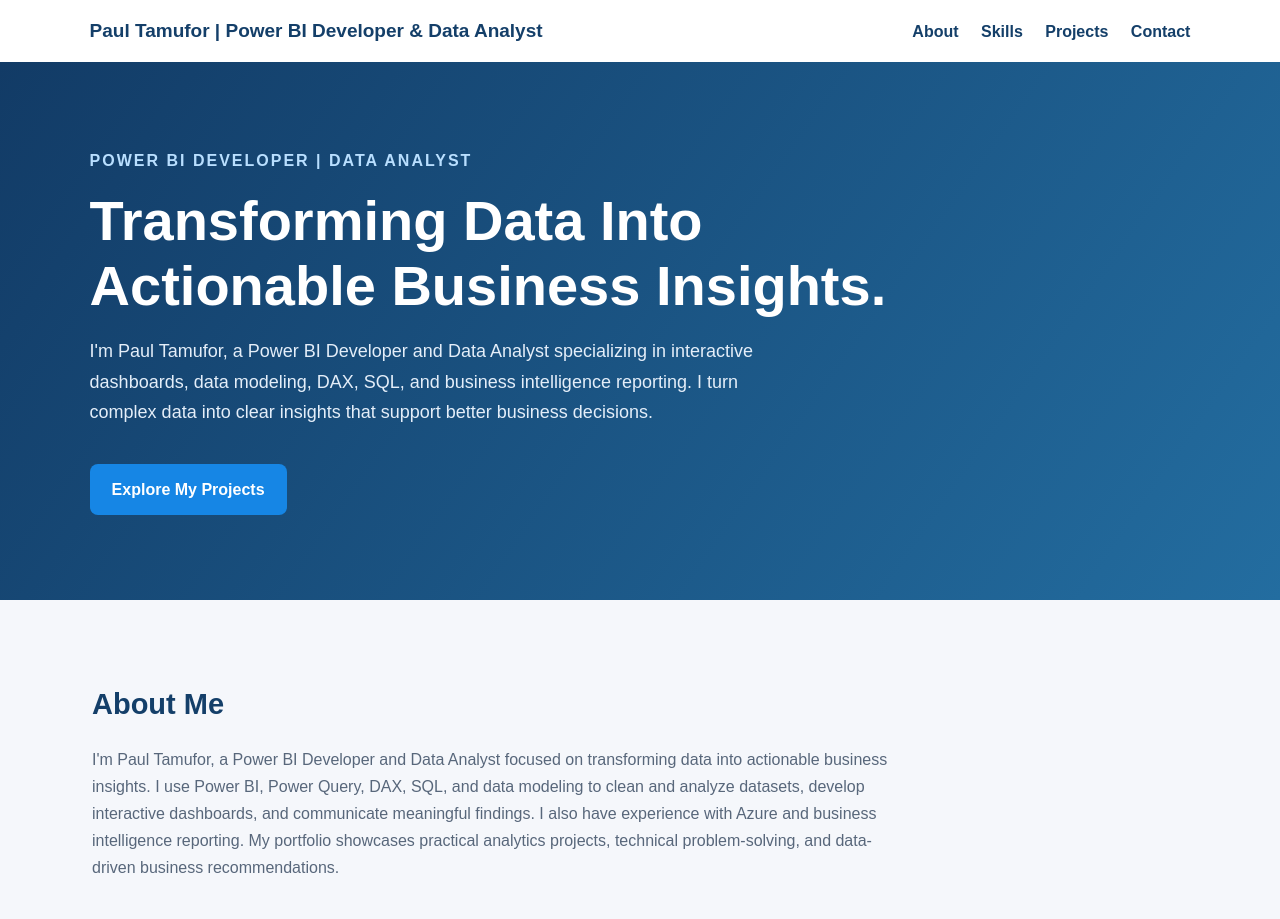
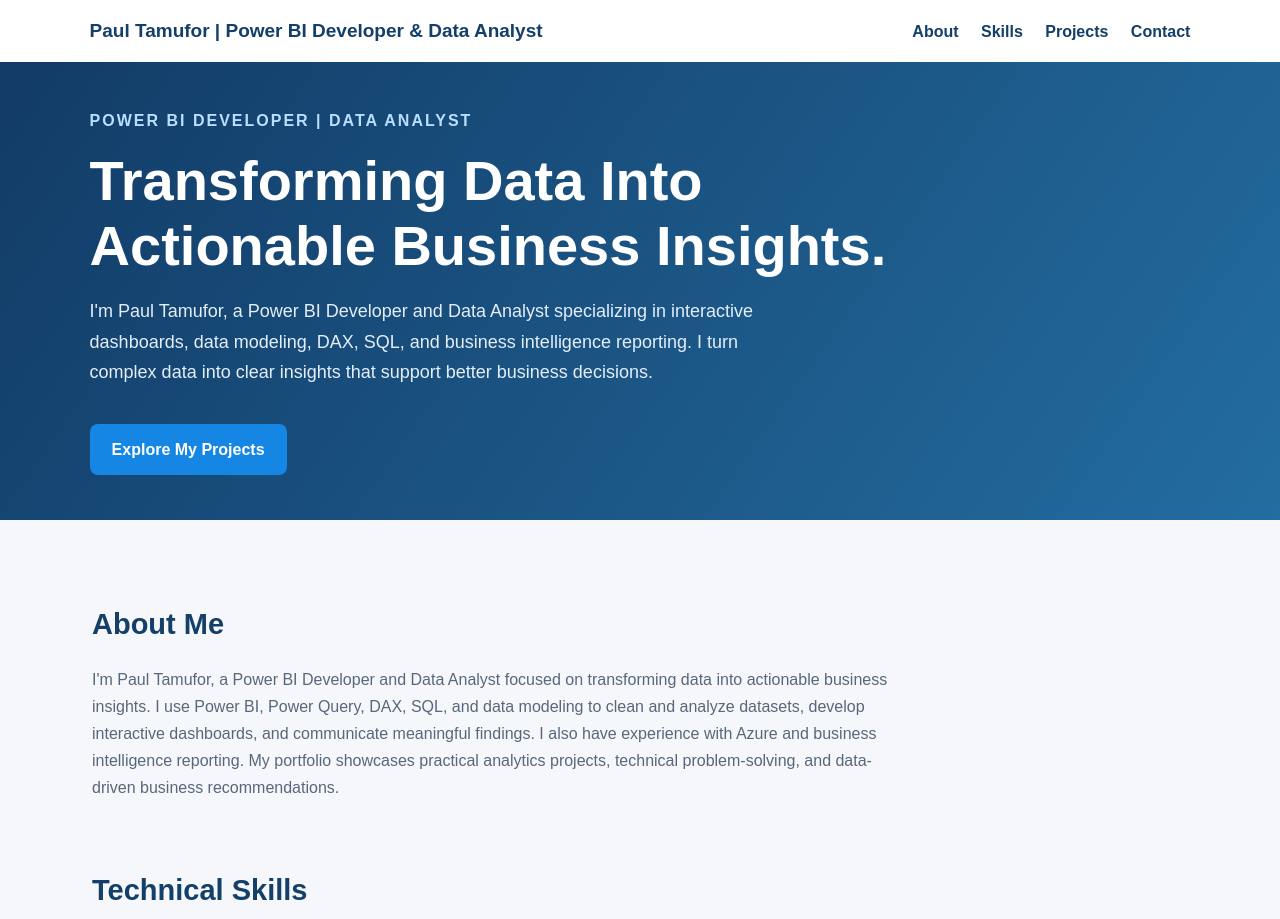
Before and after one commit to TamuforPaul/TamuforPaul.github.io, a plain HTML site: page index.html in a window 1280 px wide. Shown: the top 919 px of the page. Drawn offline with Linux system fonts and the light colour scheme.

Commit message:
Reduce padding in hero section

```diff
--- a/index.html
+++ b/index.html
@@ -43,7 +43,7 @@
     }
     nav a:hover { color: var(--blue); }
     .hero {
-      padding: 85px 7%;
+      padding: 45px 7%;
       background: linear-gradient(125deg, #123b66, #236da0);
       color: white;
     }
```
